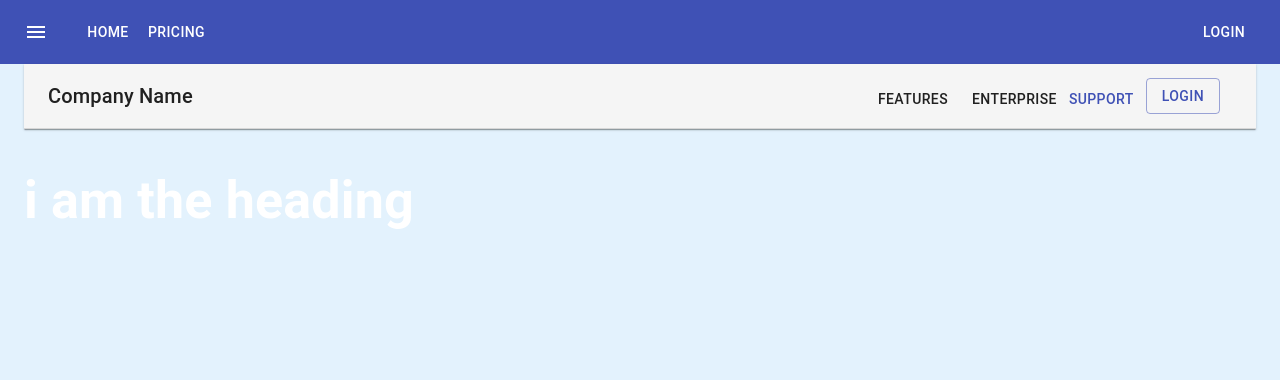
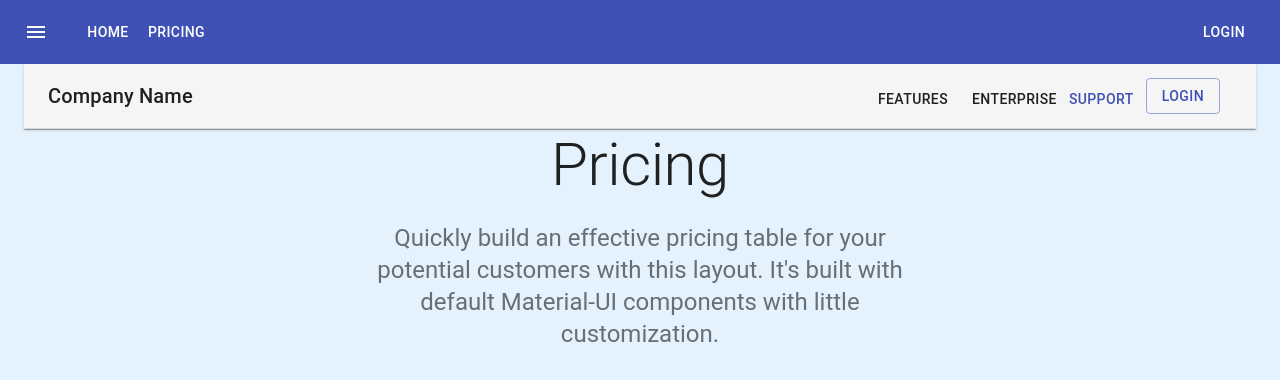
Before and after one commit to nmoras/new-ui, a React (Create React App) app in the folder material-ui-react/: page /pricing in a window 1280 px wide. Shown: the top 380 px of the page. Built offline with nearby package versions, Linux system fonts and the light colour scheme.

Commit message:
renderes card

```diff
--- a/material-ui-react/src/components/Pricing.js
+++ b/material-ui-react/src/components/Pricing.js
@@ -49,6 +49,11 @@ const useStyles = makeStyles((theme) => ({
     link:{
         margin: theme.spacing(1, 1.5),
     },
+    card:{
+        display: 'flex',
+        flexDirection: 'column',
+        alignItems: 'center',
+    },
     heroContent:{
         padding: theme.spacing(8, 0, 6),
     },
@@ -91,7 +96,28 @@ function Pricing() {
                     </Button>
                 </Toolbar>
             </AppBar>
-            <h1>i am the heading </h1>
+            <Container maxWidth='sm' component='main' className={classes.herContent}>
+                <Typography component='h1' variant='h2' align='center' color='textPrimary' gutterBottom>
+                    Pricing
+                </Typography>
+                <Typography variant='h5' align='center' color='textSecondary' component='p'>
+                    Quickly build an effective pricing table for your potential customers with this layout.
+                    It&apos;s built with default Material-UI components with little customization.
+                </Typography>
+            </Container>
+            {/* <card className={classes.card}>
+                <cardHeader>
+                    <Typography variant='h3' color='textPrimary'>Pricing</Typography>
+                </cardHeader>
+                <cardContent>
+                    <Typography component='p' color='textPrimary'>
+                        Quickly build an effective pricing table for your potential<br/>
+                        customers with this layout. It's built with default Material-UI<br/>
+                        components with little customization.
+                    </Typography>
+                </cardContent>
+
+            </card> */}
         </>
     )
 }
```
